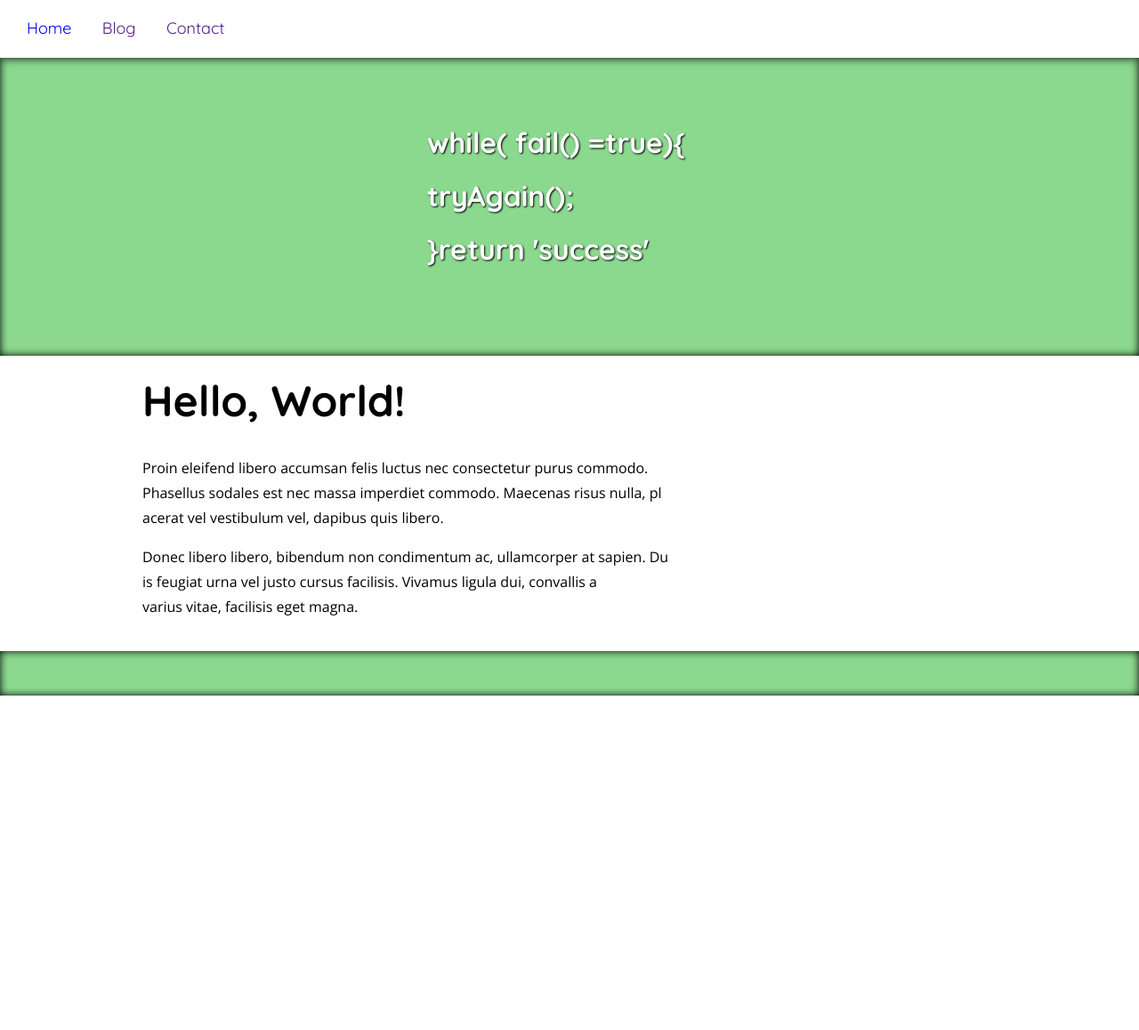
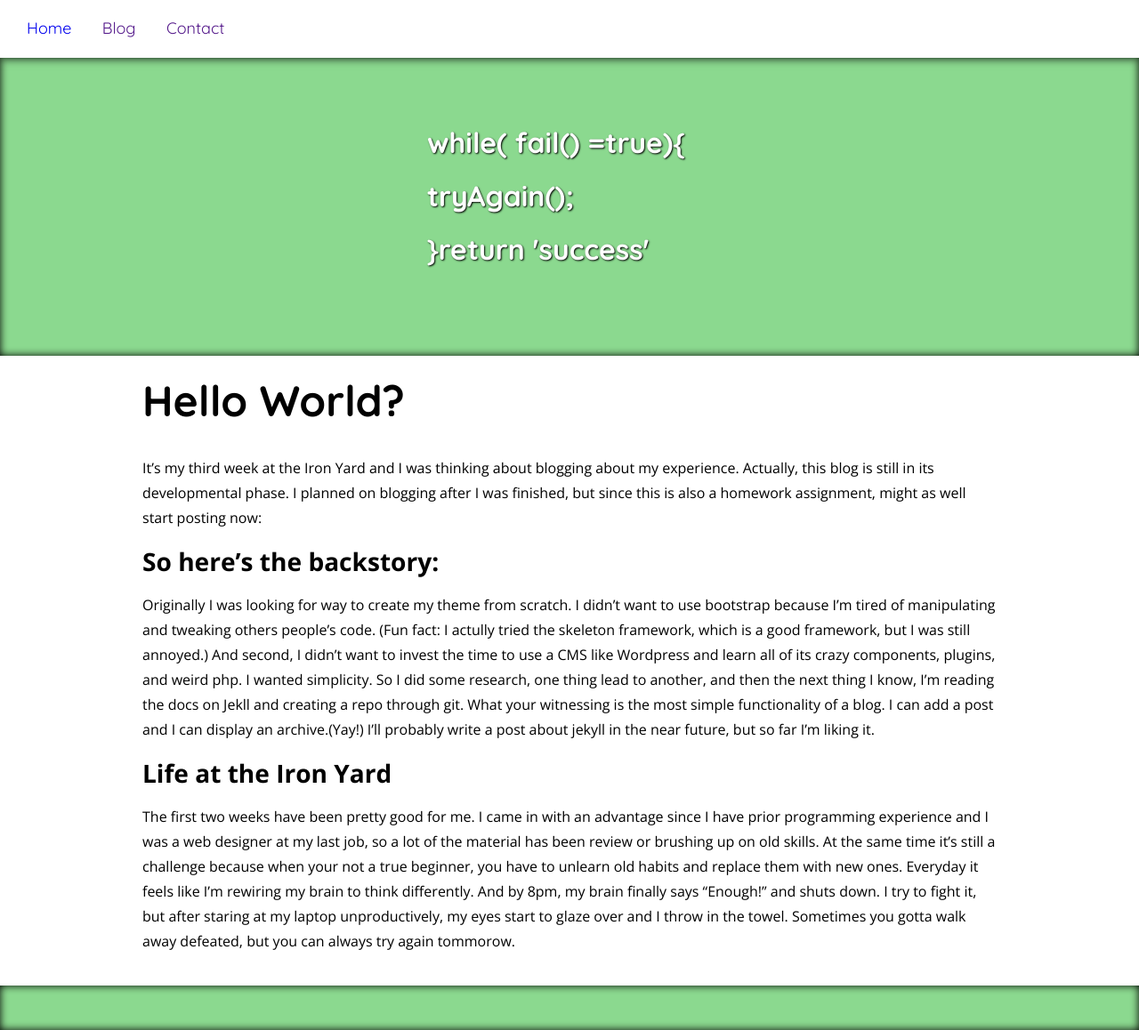
Before and after one commit to mona87/final-app, a Jekyll site: the page built from _posts/2015-05-19-hello-world.md, in a window 1280 px wide and 1158 px high. Shown: the whole window at 89% size. Built offline with Jekyll 4.4.1, drawn with Linux system fonts in a browser that asks for light colours.

Commit message:
hello world

```diff
--- a/_posts/2015-05-19-hello-world.md
+++ b/_posts/2015-05-19-hello-world.md
@@ -1,12 +1,12 @@
 ---
-title: Hello, World!
+title: Hello World?
 layout: default
 ---
 
-Proin eleifend libero accumsan felis luctus nec consectetur purus commodo. \
-Phasellus sodales est nec massa imperdiet commodo. Maecenas risus nulla, pl\
-acerat vel vestibulum vel, dapibus quis libero.
+It's my third week at the Iron Yard and I was thinking about blogging about my experience. Actually, this blog is still in its developmental phase. I planned on blogging after I was finished, but since this is also a homework assignment, might as well start posting now:
 
-Donec libero libero, bibendum non condimentum ac, ullamcorper at sapien. Du\
-is feugiat urna vel justo cursus facilisis. Vivamus ligula dui, convallis a\
- varius vitae, facilisis eget magna.
+###So here's the backstory:
+ Originally I was looking for way to create my theme from scratch. I didn't want to use bootstrap because I'm tired of manipulating and tweaking others people's code. (Fun fact: I actully tried the skeleton framework, which is a good framework, but I was still annoyed.) And second, I didn't want to invest the time to use a CMS like Wordpress and learn all of its crazy components, plugins, and weird php. I wanted simplicity. So I did some research, one thing lead to another, and then the next thing I know, I'm reading the docs on Jekll and creating a repo through git. What your witnessing is the most simple functionality of a blog. I can add a post and I can display an archive.(Yay!) I'll probably write a post about jekyll in the near future, but so far I'm liking it.
+
+###Life at the Iron Yard
+The first two weeks have been pretty good for me. I came in with an advantage since I have prior programming experience and I was a web designer at my last job, so a lot of the material has been review or brushing up on old skills. At the same time it's still a challenge because when your not a true beginner, you have to unlearn old habits and replace them with new ones. Everyday it feels like I'm rewiring my brain to think differently. And by 8pm, my brain finally says "Enough!" and shuts down. I try to fight it, but after staring at my laptop unproductively, my eyes start to glaze over and I throw in the towel. Sometimes you gotta walk away defeated, but you can always try again tommorow.
```
